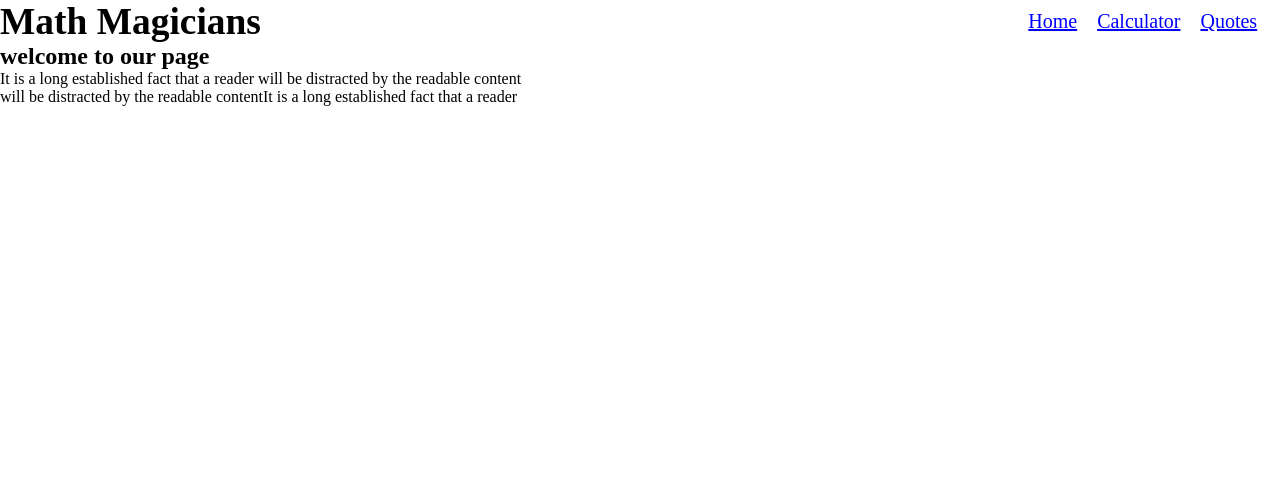
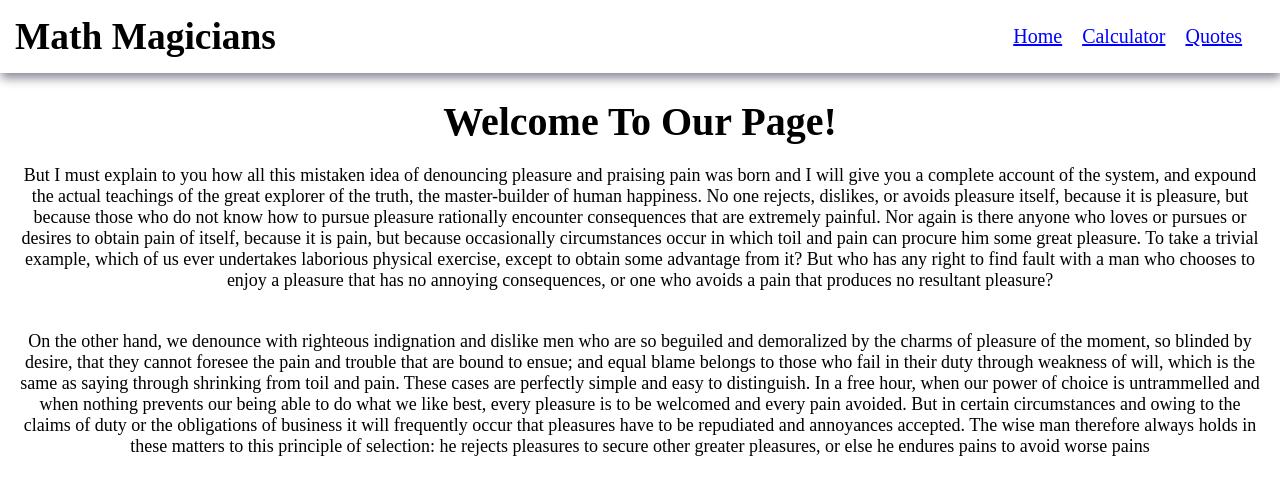
Before and after one commit to iLynette/math_magician, a React (Create React App) app: page / in a window 1280 px wide. Shown: the top 494 px of the page. Built offline with nearby package versions, Linux system fonts and the light colour scheme.

Commit message:
Refactor to use arrow functions and style homepage

```diff
--- a/src/components/Home.js
+++ b/src/components/Home.js
@@ -1,19 +1,17 @@
-/* eslint-disable react/prefer-stateless-function */
+import React from 'react';
 
-import React, { Component } from 'react';
+const Home = () => (
+  <>
+    <div className="welcome">
+      <h2>welcome to our page!</h2>
+      <p className="text">
+        But I must explain to you how all this mistaken idea of denouncing pleasure and praising pain was born and I will give you a complete account of the system, and expound the actual teachings of the great explorer of the truth, the master-builder of human happiness. No one rejects, dislikes, or avoids pleasure itself, because it is pleasure, but because those who do not know how to pursue pleasure rationally encounter consequences that are extremely painful. Nor again is there anyone who loves or pursues or desires to obtain pain of itself, because it is pain, but because occasionally circumstances occur in which toil and pain can procure him some great pleasure. To take a trivial example, which of us ever undertakes laborious physical exercise, except to obtain some advantage from it? But who has any right to find fault with a man who chooses to enjoy a pleasure that has no annoying consequences, or one who avoids a pain that produces no resultant pleasure?
+      </p>
+      <p className="text">
+        On the other hand, we denounce with righteous indignation and dislike men who are so beguiled and demoralized by the charms of pleasure of the moment, so blinded by desire, that they cannot foresee the pain and trouble that are bound to ensue; and equal blame belongs to those who fail in their duty through weakness of will, which is the same as saying through shrinking from toil and pain. These cases are perfectly simple and easy to distinguish. In a free hour, when our power of choice is untrammelled and when nothing prevents our being able to do what we like best, every pleasure is to be welcomed and every pain avoided. But in certain circumstances and owing to the claims of duty or the obligations of business it will frequently occur that pleasures have to be repudiated and annoyances accepted. The wise man therefore always holds in these matters to this principle of selection: he rejects pleasures to secure other greater pleasures, or else he endures pains to avoid worse pains
+      </p>
+    </div>
+  </>
+);
 
-export default class Home extends Component {
-  render() {
-    return (
-      <div className="welcome">
-        <h2>welcome to our page</h2>
-        <p>
-          It is a long established fact that a reader will be distracted by the readable content
-        </p>
-        <p>
-          will be distracted by the readable contentIt is a long established fact that a reader
-        </p>
-      </div>
-    );
-  }
-}
+export default Home;
--- a/src/components/Nav.js
+++ b/src/components/Nav.js
@@ -1,9 +1,7 @@
-/* eslint-disable react/prefer-stateless-function */
-
-import React, { Component } from 'react';
+import React from 'react';
 import { NavLink } from 'react-router-dom';
 
-export default class Nav extends Component {
+export default class Nav extends React.PureComponent {
   render() {
     return (
       <nav className="navBar">
--- a/src/components/Quotes.js
+++ b/src/components/Quotes.js
@@ -1,21 +1,19 @@
-/* eslint-disable react/prefer-stateless-function */
+import React from 'react';
 
-import React, { Component } from 'react';
-
-export default class Quotes extends Component {
-  render() {
-    return (
+const Quotes = () => (
+  <>
     <div>
       <p>
         1. “All our dreams can come true if we have the courage to pursue them.” _Walt Disney
       </p>
       <p>
-          2. “If you hear a voice within then by all means paint and that .” -Vincent Van Gogh
+        2. “If you hear a voice within you say ‘you cannot paint,’ then by all means paint and that voice will be silenced.” -Vincent Van Gogh
       </p>
       <p>
         3. “It does not matter how slowly you go, so long as you do not stop.” -Confucius
       </p>
     </div>
+  </>
 );
-  }
-}
+
+export default Quotes;
--- a/src/index.css
+++ b/src/index.css
@@ -9,6 +9,8 @@
   align-items: center;
   text-align: center;
   justify-content: space-between;
+  box-shadow: 1px 5px 10px #858694;
+  padding: 15px;
 }
 
 .header {
@@ -41,6 +43,26 @@
 
 .quotesLink {
   color: blue;
+}
+
+.welcome {
+  display: flex;
+  flex-direction: column;
+  text-align: center;
+  justify-content: center;
+  margin: 5px auto;
+  padding-top: 20px;
+}
+
+.welcome h2 {
+  font-size: 40px;
+  text-transform: capitalize;
+  text-align: center;
+}
+
+.text {
+  padding: 20px;
+  font-size: 18px;
 }
 
 .input_field {
```
Also changed, not shown: .eslintrc.json. Lines whose indentation alone changed are shown as unchanged.
